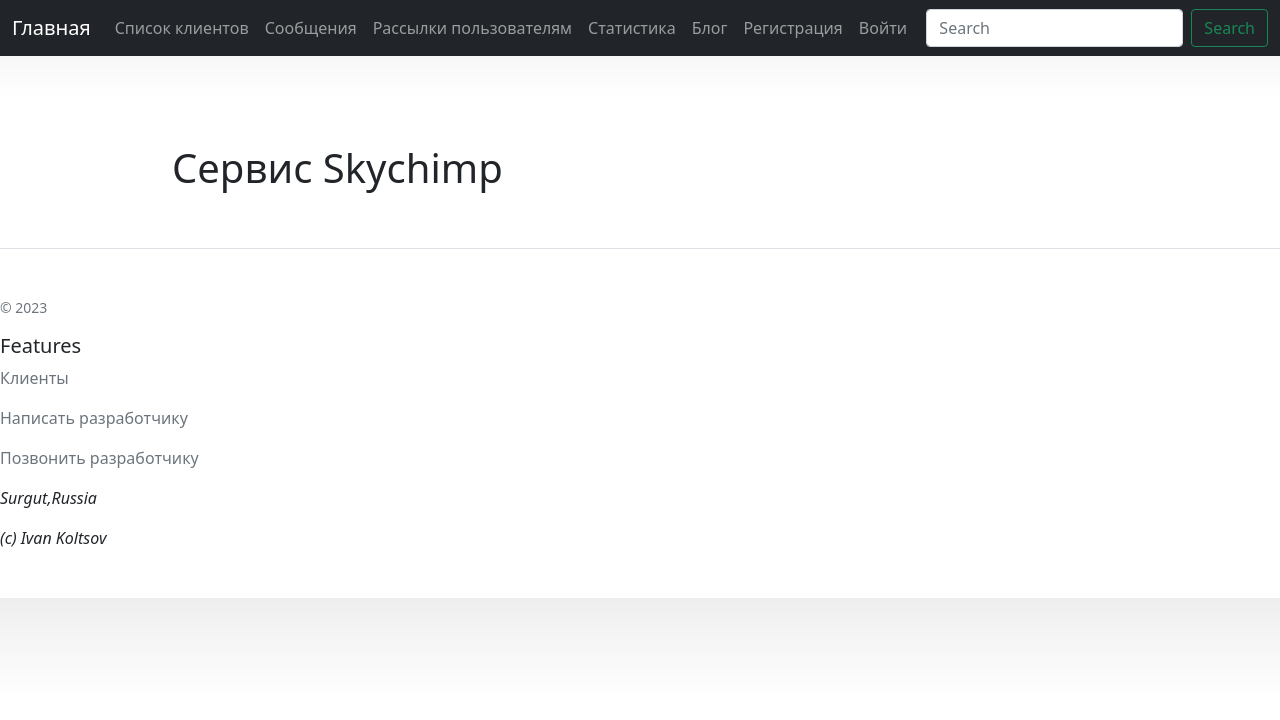
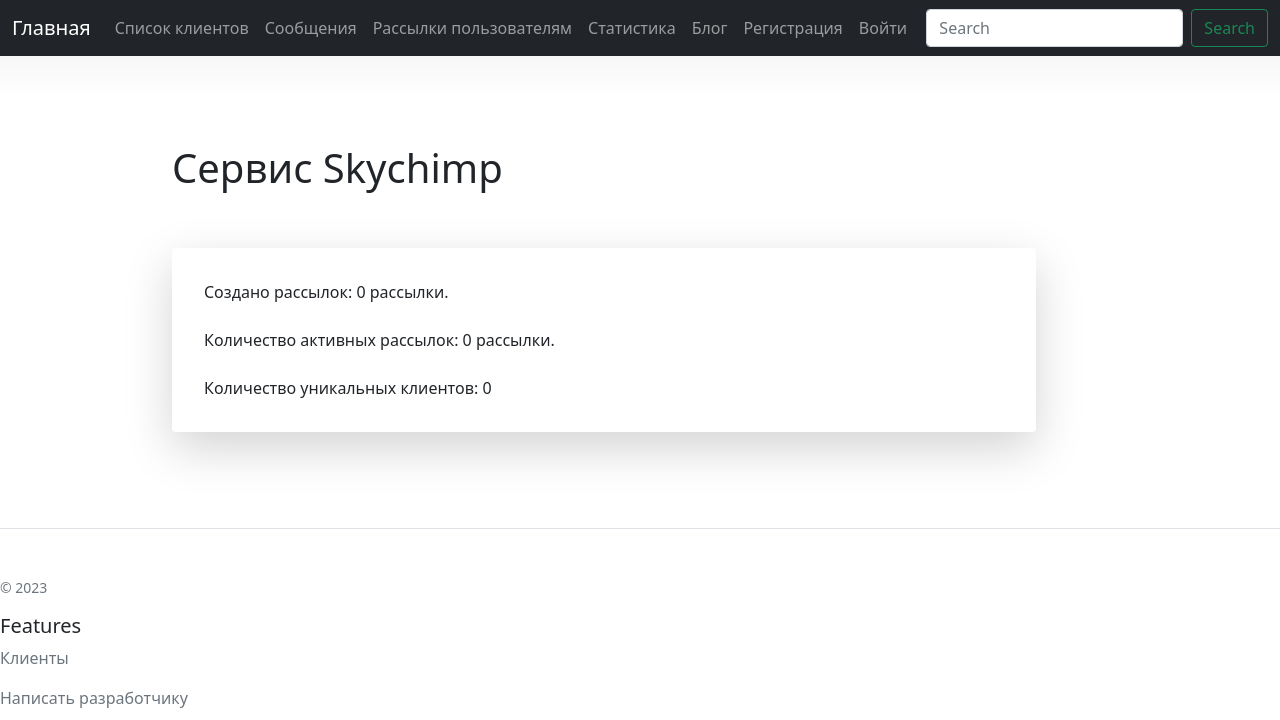
Before and after one commit to Ivan-Koltsov1994/Skychimp, a Django app: page / in a window 1280 px wide. Shown: the top 720 px of the page. Before the commit the page ends 627 px from the top, so only its background shows below. Run offline with Django 4.2, Linux system fonts and the light colour scheme; data that the repository does not hold is empty; some libraries are stand-ins or nearby versions.

Commit message:
add post in index.html

```diff
--- a/main/templates/main/index.html
+++ b/main/templates/main/index.html
@@ -1,6 +1,22 @@
 {% extends 'main/base.html' %} <!-- Выводит базовый html (верхняя, базовая часть сайта) -->
+{% load sending_count %}
+{% load active_sending_count %}
+{% load active_clients_count %}
 {% block content %}
  <div class="row gy-5">
         <h1> Сервис Skychimp</h1>
+     <div class="col">
+            <div class="shadow-lg p-3 mb-5 bg-white rounded">
+                <figure class="p-3 mb-0">
+                    Создано рассылок: {% sending_count %}.<br>
+                    <br>
+                    Количество активных рассылок: {% active_sending_count %}.<br>
+                    <br>
+                    Количество уникальных клиентов: {% active_clients_count %}
+                </figure>
+            </div>
+        </div>
  </div>
+
+
 {% endblock %}
```
